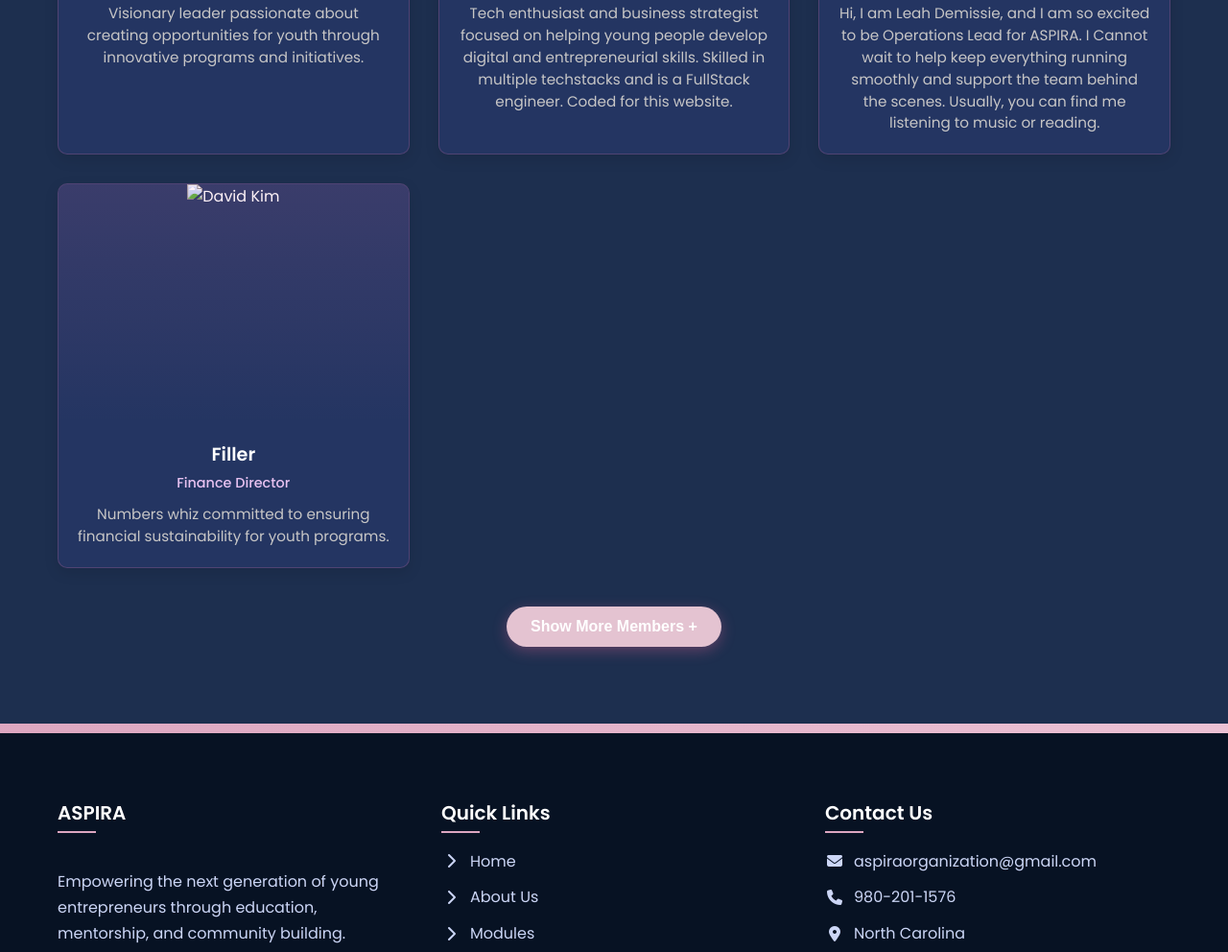
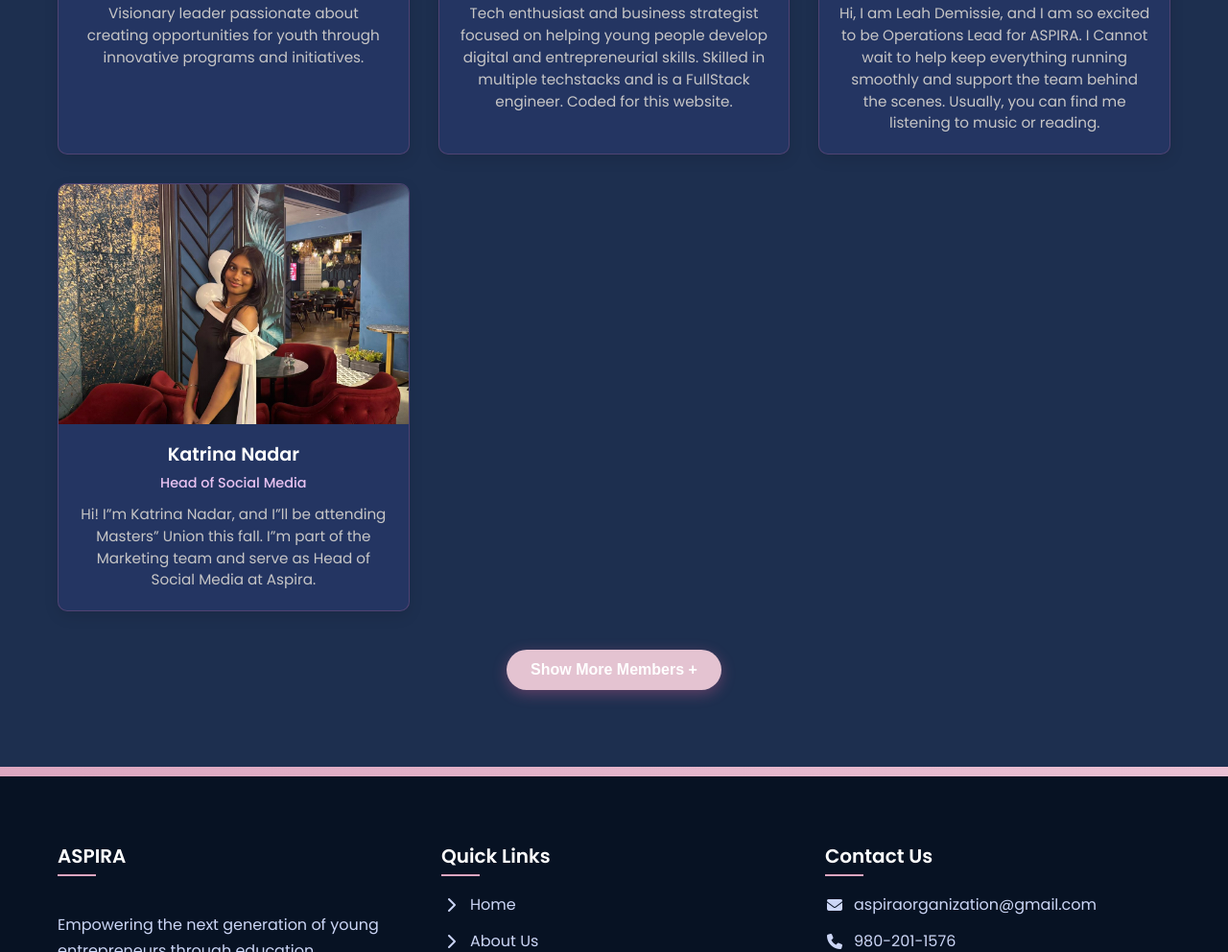
Before and after one commit to shaypat112/Aspira, a website: page index.html in a window 1280 px wide. Shown: the part 3147-4139 px from the top of the page at 96% size. Drawn offline with Linux system fonts and the light colour scheme.

Commit message:
added new members

```diff
--- a/index.html
+++ b/index.html
@@ -931,13 +931,13 @@
 
             <div class="team-member">
                 <div class="member-image">
-                    <img src="" alt="David Kim">
+                    <img src="images\WhatsApp Image 2025-08-07 at 22.27.50_3d7f5ffc.jpg" alt="Katrina Nadar">
                 </div>
                 <div class="member-info">
-                    <h4 class="member-name">Filler</h4>
-                    <p class="member-role">Finance Director</p>
+                    <h4 class="member-name"> Katrina Nadar </h4>
+                    <p class="member-role">Head of Social Media </p>
                     <p class="member-bio">
-                        Numbers whiz committed to ensuring financial sustainability for youth programs.
+                        Hi! I”m Katrina Nadar, and I”ll be attending Masters” Union this fall. I”m part of the Marketing team and serve as Head of Social Media at Aspira.
                     </p>
                 </div>
             </div>
@@ -948,11 +948,10 @@
                     <img src="" alt="Sophia Chen">
                 </div>
                 <div class="member-info">
-                    <h4 class="member-name">Filler</h4>
-                    <p class="member-role">Marketing Director</p>
+                    <h4 class="member-name"> Harshita  </h4>
+                    <p class="member-role">Marketing Lead</p>
                     <p class="member-bio">
-                        Creative strategist with a passion for building brand awareness and engaging youth audiences through innovative campaigns.
-                    </p>
+                        Hi! I am Harshitha the marketing and branding lead. I am a rising senior in Charlotte who loves reading, writing, and spending time with friends. I”m excited to be a part of this years officer team and focus on creative marketing to get more people involved!
                 </div>
             </div>
 
```
Also changed, not shown: images/WhatsApp Image 2025-08-07 at 22.27.50_3d7f5ffc.jpg (added).
